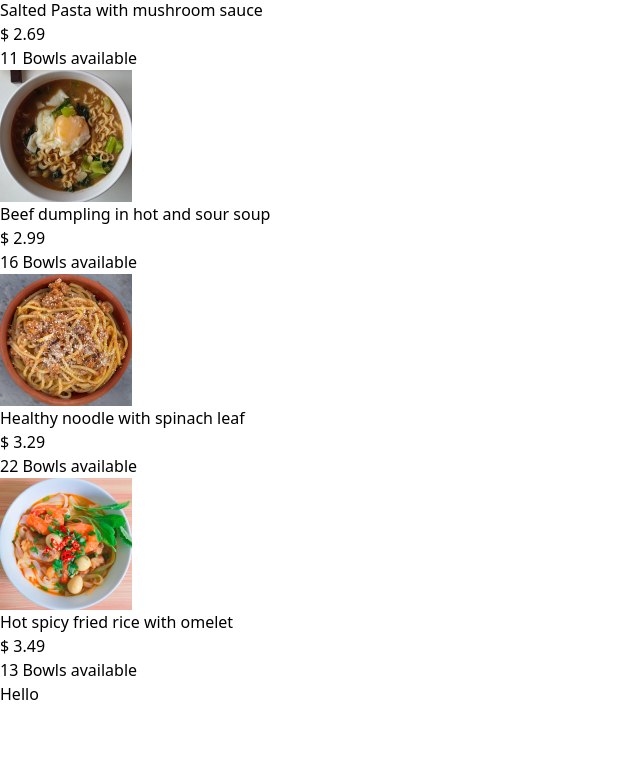
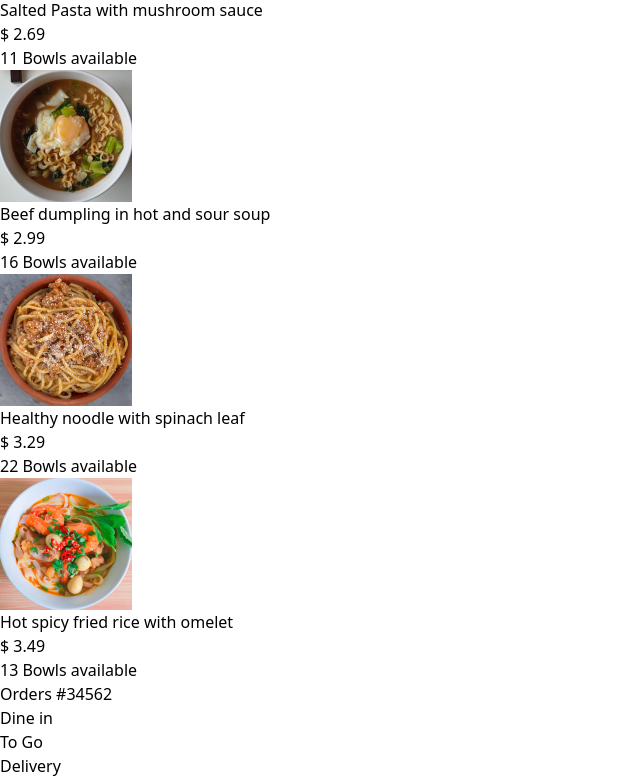
Before and after one commit to Femzy1900/silver-invention, a React (Vite) app: page / in a window 1280 px wide. Shown: the part 814-1592 px from the top of the page, without its empty margins (0-640 px from the left). Before the commit the page ends 1520 px from the top, so only its background shows below. Built offline with nearby package versions, Linux system fonts and the light colour scheme.

Commit message:
order side

```diff
--- a/src/page/Homepage/component/Order.jsx
+++ b/src/page/Homepage/component/Order.jsx
@@ -3,11 +3,12 @@ import React from 'react'
 const Order = () => {
   return (
     <div className='flex p-[24px] text-white flex-col gap-2 w-[410px] bg-[#1F1D2B] '>
-      <div className="bg-white">
-
-        <h1>Hello</h1>
+      <h1 className='font-bold text-lg'>Orders #34562</h1>
+      <div className="flex gap-4">
+        <p className='rounded-md bg-[#EA7C69] p-2 text-sm'>Dine in</p>
+        <p className='rounded-md border-black p-2 text-sm'>To Go</p>
+        <p>Delivery</p>
       </div>
-
     </div>
   )
 }
```
